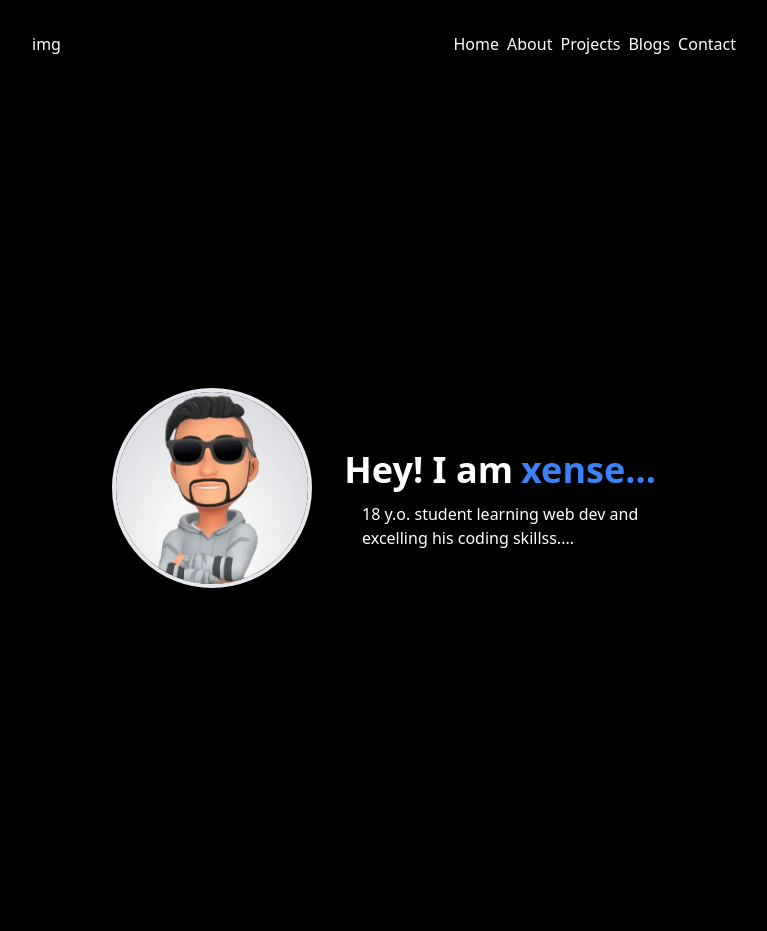
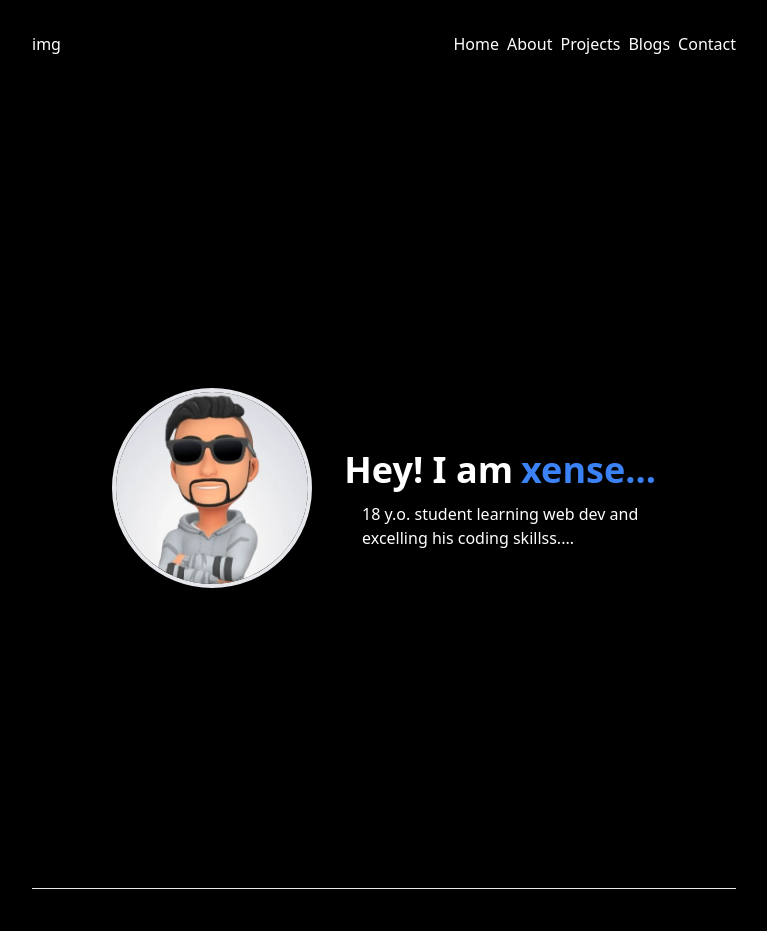
Before and after one commit to jabedzaman/bug, a Next.js app: page / in a window 1280 px wide. Shown: the top 931 px of the page, without its empty margins (256-1023 px from the left). Before the commit the page ends 888 px from the top, so only its background shows below. Built offline with nearby package versions, Linux system fonts and the light colour scheme.

Commit message:
implement footer

```diff
--- a/components/layouts/Footer.tsx
+++ b/components/layouts/Footer.tsx
@@ -1,8 +1,24 @@
+import Link from 'next/link'
 import React from 'react'
 
 function Footer() {
   return (
-    <div>Footer</div>
+    <div>
+      <hr />
+      <div className='flex flex-col justify-center items-center my-10'>
+        <div className='space-x-2'>
+          <span>
+           ©️ Copyright by
+           </span>
+           <span>
+            <Link href='/'>xense</Link>
+           </span>
+        </div>
+        <div>
+          {/* socials */}
+        </div>
+      </div>
+    </div>
   )
 }
 
--- a/pages/index.tsx
+++ b/pages/index.tsx
@@ -15,7 +15,7 @@ const Home: NextPage = () => {
 
       <Header/>
       <Hero/>
-      {/* <Footer/> */}
+      <Footer/>
 
     </div>
   )
```
